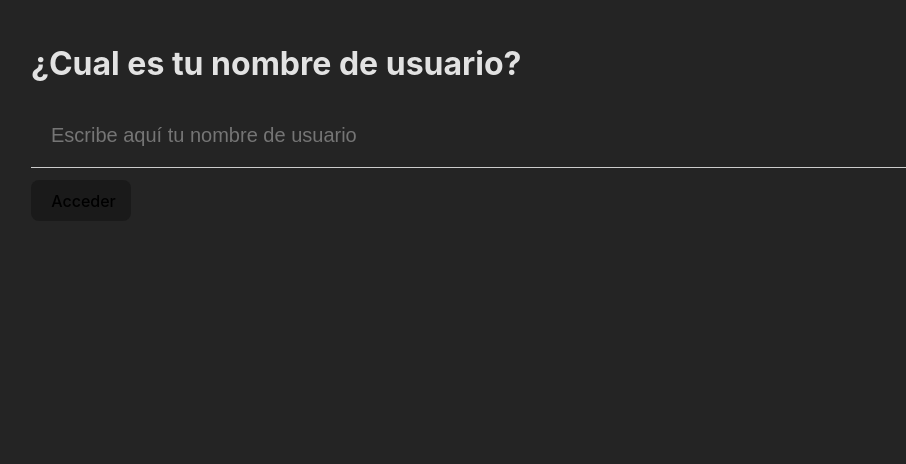
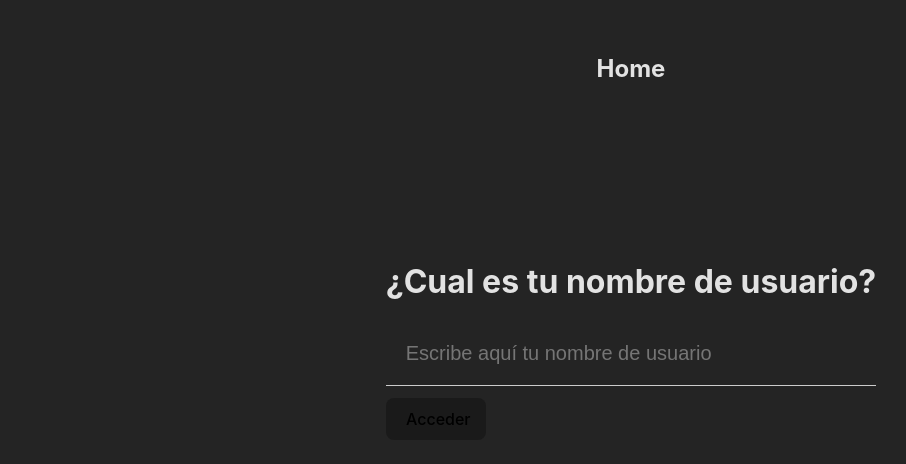
Before and after one commit to Lopez10/tres-en-raya-app, a React (Vite) app: page / in a window 1280 px wide. Shown: the top 464 px of the page, without its empty margins (9-915 px from the left). Built offline with nearby package versions, Linux system fonts and the light colour scheme.

Commit message:
Add Container to Home page

```diff
--- a/src/pages/Home.tsx
+++ b/src/pages/Home.tsx
@@ -1,9 +1,12 @@
+import { Container } from "../components/container/Container";
 import { NewPlayerForm } from "../components/new-player-form/NewPlayerForm";
 
 export function Home(): JSX.Element {
     return (
         <div>
-            <NewPlayerForm onSubmit={() => { }} />
+            <Container title='Home'>
+                <NewPlayerForm onSubmit={() => { }} />
+            </Container>
         </div>
     )
 }
```
